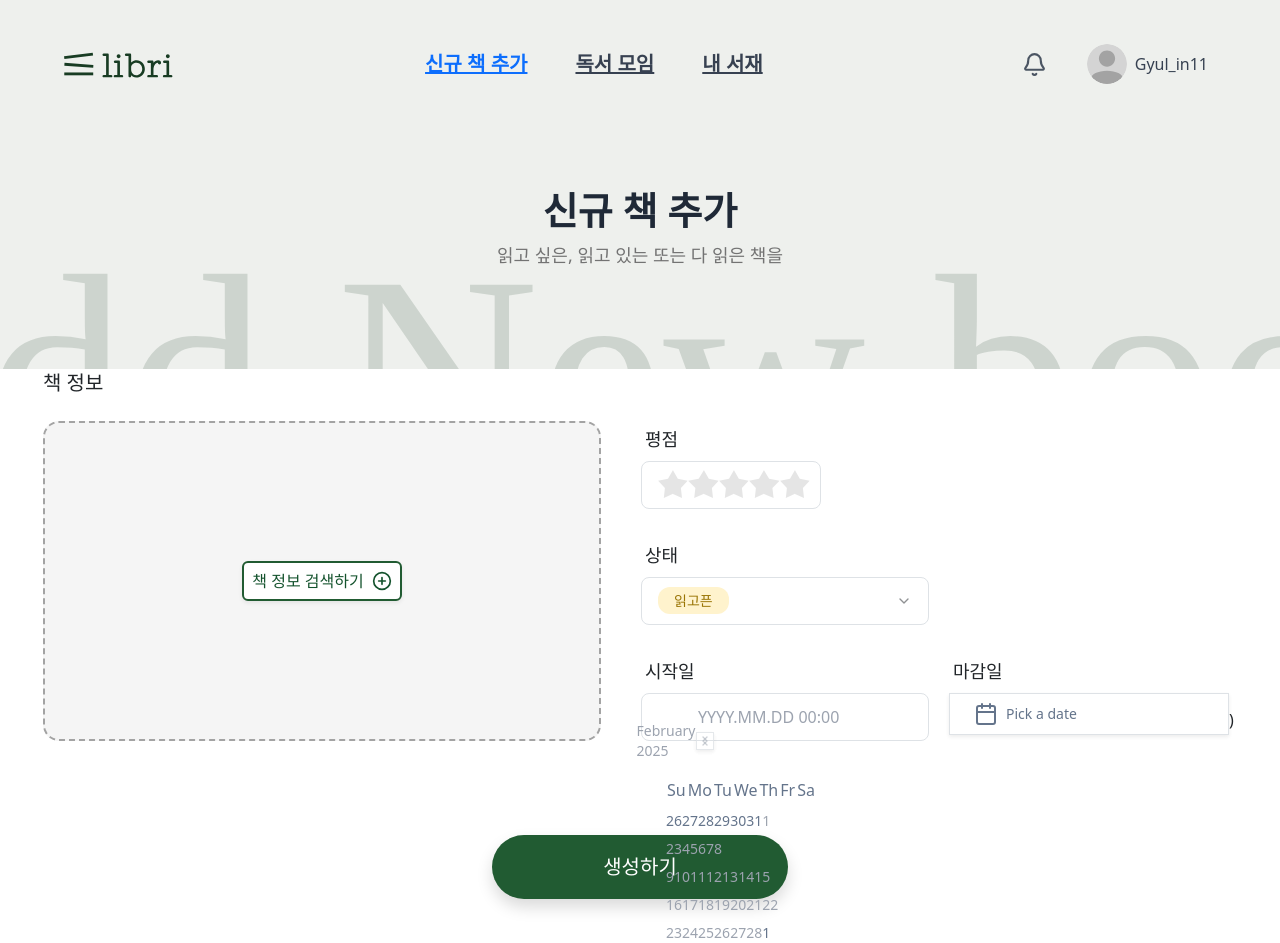
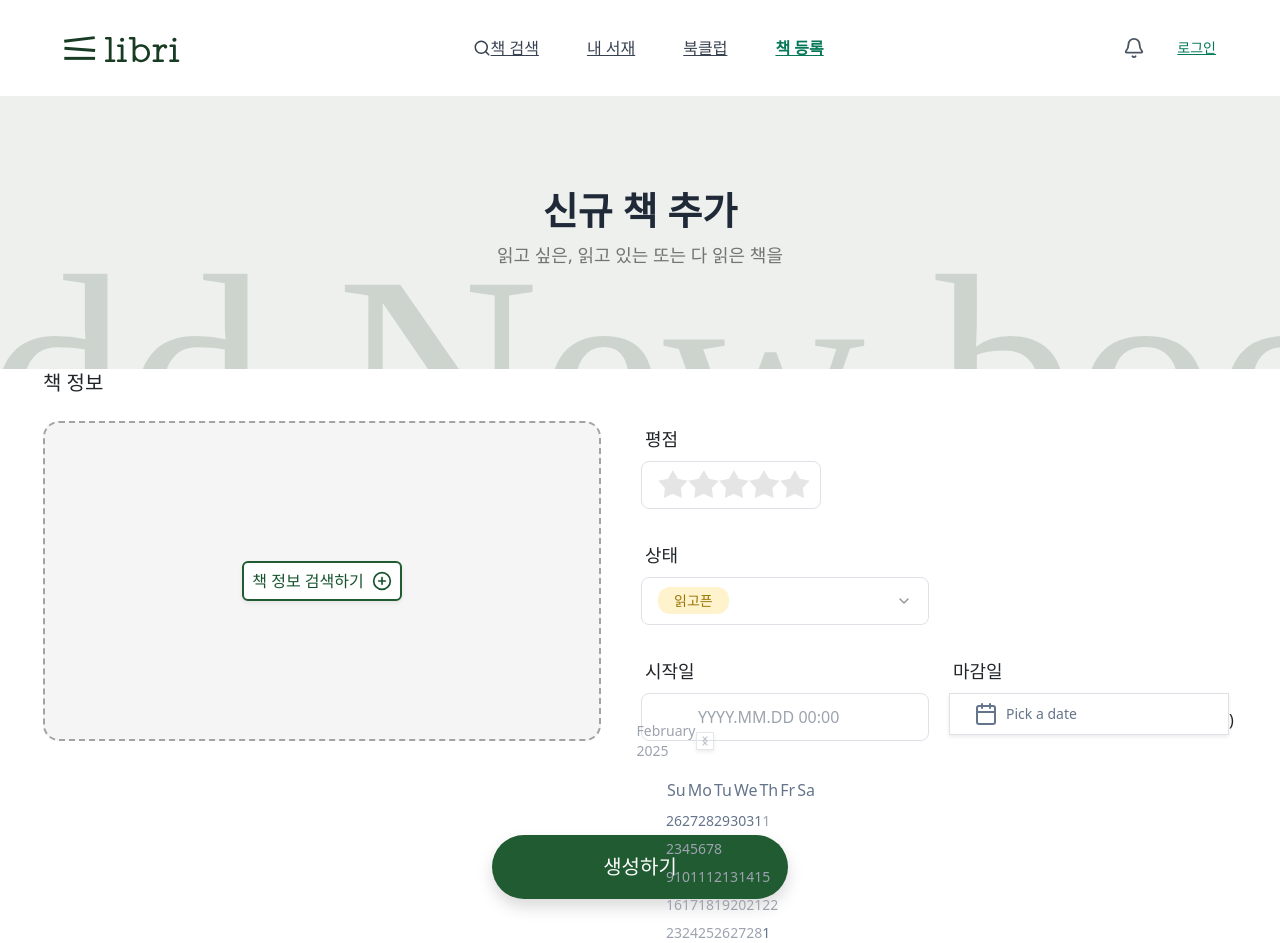
Before and after one commit to libri-team/libri-frontend, a Next.js app: page /newbook in a window 1280 px wide. Shown: the top 943 px of the page. Built offline with nearby package versions, Linux system fonts and the light colour scheme; no server answers.

Commit message:
feat: Next-Auth SessionProvider 추가 및 인증 컴포넌트 수정

```diff
--- a/components/Navigation.tsx
+++ b/components/Navigation.tsx
@@ -2,9 +2,10 @@
 
 import Link from 'next/link';
 import Image from 'next/image';
-import { Bell } from 'lucide-react';
+import { Bell, Search, User } from 'lucide-react';
 import { usePathname } from 'next/navigation';
 import { motion } from 'framer-motion';
+import { useSession } from 'next-auth/react';
 
 interface NavigationProps {
   isDrawerOpen?: boolean;
@@ -12,6 +13,7 @@ interface NavigationProps {
 
 const Navigation = ({ isDrawerOpen }: NavigationProps) => {
   const pathname = usePathname();
+  const { data: session } = useSession();
 
   const logoVariants = {
     initial: { x: -20, opacity: 0 },
@@ -36,12 +38,12 @@ const Navigation = ({ isDrawerOpen }: NavigationProps) => {
       <motion.nav
         initial="hidden"
         animate="visible"
-        className={`fixed top-0 left-0 right-0 w-full flex justify-center px-16 z-50 transition-opacity duration-300 ${
+        className={`fixed top-0 left-0 right-0 w-full flex justify-center bg-white shadow-md px-16 z-50 transition-opacity duration-300 ${
           isDrawerOpen ? 'opacity-40' : 'opacity-100'
         }`}
-        style={{ padding: '2.25rem 4rem 0 4rem' }}
+        style={{ padding: '1.5rem 4rem' }}
       >
-        <div className="w-full flex justify-between items-center z-50">
+        <div className="w-full max-w-screen-xl flex justify-between items-center z-50">
           <motion.div
             variants={logoVariants}
             initial="initial"
@@ -52,15 +54,16 @@ const Navigation = ({ isDrawerOpen }: NavigationProps) => {
             }}
           >
             <Link href="/" className="block">
-              <Image src="/logo.svg" width={110} height={100} alt="logo" />
+              <Image src="/logo.svg" width={120} height={40} alt="Libri" className="h-10 w-auto" />
             </Link>
           </motion.div>
 
-          <div className="flex items-center justify-between w-[28rem] h-12">
+          <div className="flex items-center justify-between space-x-10 h-12">
             {[
-              { href: '/newbook', label: '신규 책 추가' },
-              { href: '/bookclub', label: '독서 모임' },
-              { href: '/mylibrary', label: '내 서재' },
+              { href: '/books/search', label: '책 검색', icon: <Search size={18} /> },
+              { href: '/mylibrary', label: '내 서재', icon: null },
+              { href: '/bookclub', label: '북클럽', icon: null },
+              { href: '/newbook', label: '책 등록', icon: null },
             ].map((item) => (
               <motion.div
                 key={item.href}
@@ -70,18 +73,19 @@ const Navigation = ({ isDrawerOpen }: NavigationProps) => {
                 <Link
                   href={item.href}
                   className={`
-                    ${pathname === item.href ? 'text-green-700' : 'text-gray-700'}
-                    text-xl font-semibold hover:text-white no-underline
+                    ${pathname === item.href ? 'text-emerald-700 font-bold' : 'text-gray-700 font-medium'}
+                    text-base hover:text-emerald-600 no-underline
                     transition-all duration-200 relative px-4 py-2
-                    flex items-center justify-center h-full w-full
+                    flex items-center justify-center h-full
                     overflow-hidden
                   `}
                 >
+                  {item.icon && <span className="mr-2">{item.icon}</span>}
                   <motion.span
                     className="relative z-10"
                     variants={{
                       hover: {
-                        y: -2,
+                        y: -1,
                         transition: { duration: 0.2 },
                       },
                     }}
@@ -90,18 +94,7 @@ const Navigation = ({ isDrawerOpen }: NavigationProps) => {
                   </motion.span>
 
                   <motion.div
-                    className="absolute inset-0 bg-green-700"
-                    variants={{
-                      hover: {
-                        y: 0,
-                        transition: { duration: 0.2 },
-                      },
-                    }}
-                    initial={{ y: '100%' }}
-                  />
-
-                  <motion.div
-                    className="absolute bottom-0 left-0 right-0 h-0.5 bg-green-700"
+                    className="absolute bottom-0 left-0 right-0 h-0.5 bg-emerald-600"
                     initial={{ scaleX: 0 }}
                     animate={{
                       scaleX: pathname === item.href ? 1 : 0,
@@ -129,33 +122,46 @@ const Navigation = ({ isDrawerOpen }: NavigationProps) => {
             animate="animate"
           >
             <motion.button
-              className="text-gray-600 cursor-pointer p-2"
+              className="text-gray-600 cursor-pointer p-2 hover:bg-gray-100 rounded-full"
               whileHover={{
                 scale: 1.1,
                 transition: { type: 'spring', stiffness: 400 },
               }}
               whileTap={{ scale: 0.9 }}
             >
-              <Bell size={25} />
+              <Bell size={22} />
             </motion.button>
 
+            {session?.user ? (
               <motion.div
-              className="flex items-center gap-2 p-2 rounded-full cursor-pointer"
+                className="flex items-center gap-2 p-2 rounded-full cursor-pointer hover:bg-gray-100"
                 whileHover={{
                   scale: 1.02,
-                backgroundColor: 'rgba(0, 0, 0, 0.05)',
                   transition: { duration: 0.2 },
                 }}
               >
+                {session.user.image ? (
                   <Image
-                src="/profile.svg"
-                width={40}
-                height={40}
+                    src={session.user.image}
+                    width={36}
+                    height={36}
                     className="rounded-full"
-                alt="profile"
+                    alt="프로필"
                   />
-              <span className="text-gray-700 font-medium">Gyul_in11</span>
+                ) : (
+                  <div className="bg-emerald-100 rounded-full p-2">
+                    <User size={20} className="text-emerald-700" />
+                  </div>
+                )}
+                <span className="text-gray-700 font-medium text-sm">
+                  {session.user.name || session.user.email?.split('@')[0] || '사용자'}
+                </span>
               </motion.div>
+            ) : (
+              <Link href="/auth/login" className="text-emerald-700 font-medium text-sm hover:text-emerald-800">
+                로그인
+              </Link>
+            )}
           </motion.div>
         </div>
       </motion.nav>
```
Also changed, not shown: components/AuthProvider.tsx (added, +7 -0 lines), components/NaverLogin.tsx (+18 -15 lines). Lines whose indentation alone changed are shown as unchanged.
